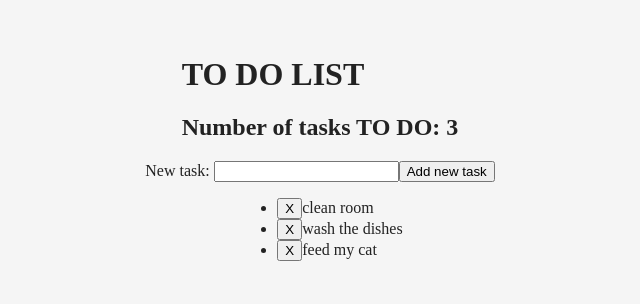
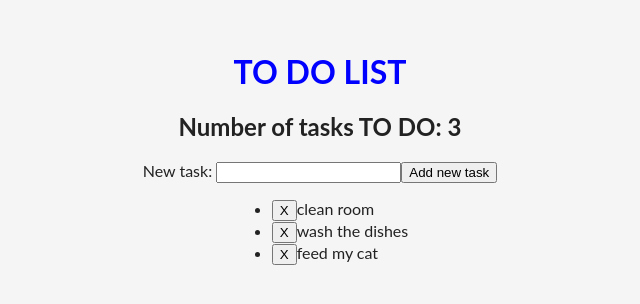
Before and after one commit to ParanAndro/ToDoApp, a React app: page / in a window 1280 px wide. Shown: the part 252-556 px from the top of the page, without its empty margins (328-968 px from the left). Built offline with nearby package versions, Linux system fonts and the light colour scheme; some packages are replaced by stand-ins of ours.

Commit message:
Add styles to App

```diff
--- a/src/components/Title.css
+++ b/src/components/Title.css
@@ -0,0 +1,4 @@
+.Title h1 {
+	color: blue;
+	text-align: center;
+}
--- a/src/components/TodoForm.js
+++ b/src/components/TodoForm.js
@@ -1,4 +1,5 @@
 import React from "react";
+import style from "./TodoForm.css"
 
 class TodoForm extends React.Component {
 	constructor(props) {
--- a/src/containers/App.css
+++ b/src/containers/App.css
@@ -1,3 +1,8 @@
+
+body {
+    font-family: Lato, sans-serif;
+}
+
 .TodoApp {
     background-color: #F5F5F5;
     color: #222;
```
